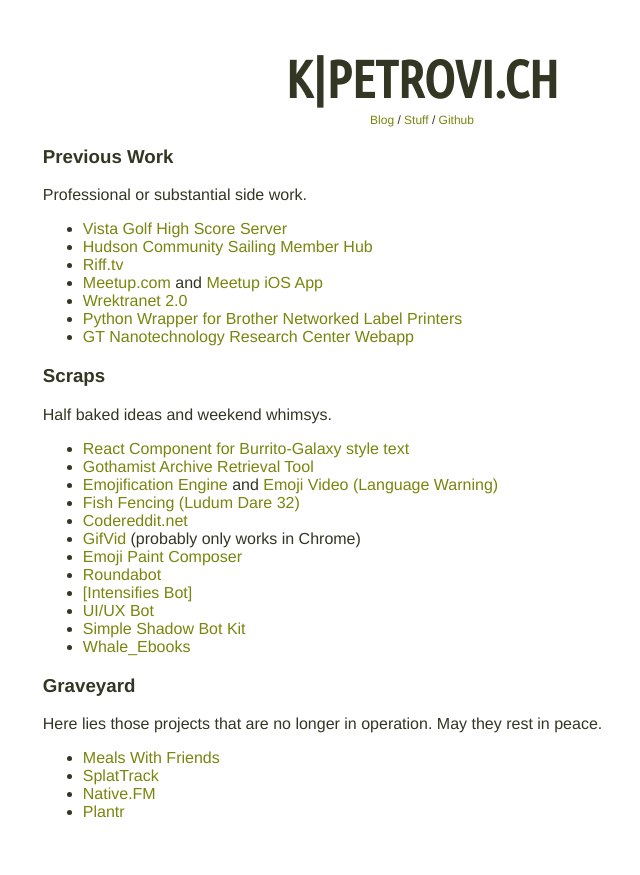
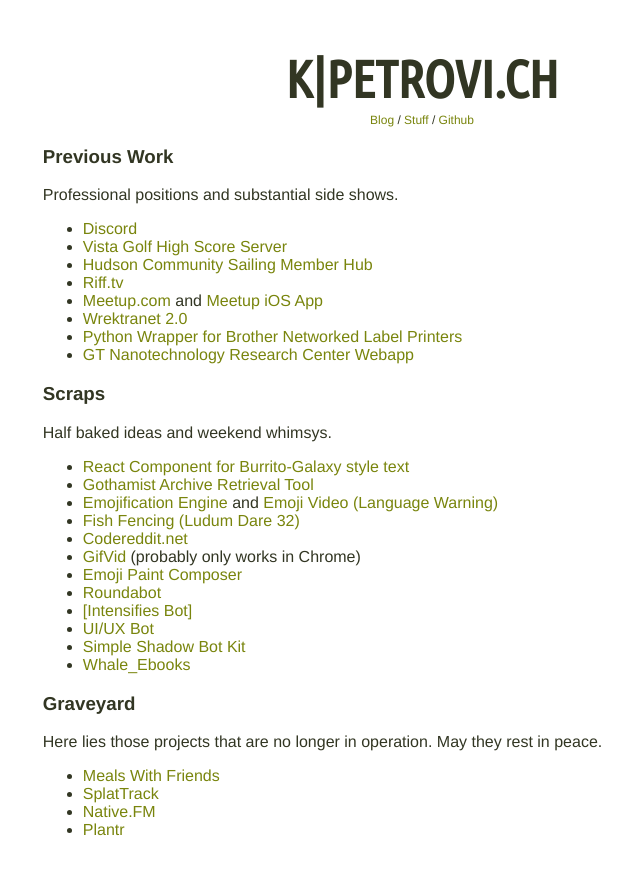
Before and after one commit to fozzle/fozzle.github.io, a Jekyll site: the page built from stuff.html, in a window 1280 px wide. Shown: the top 875 px of the page, without its empty margins (218-858 px from the left). Built offline with Jekyll 4.4.1, drawn with Linux system fonts in a browser that asks for light colours.

Commit message:
Update stuff.html

```diff
--- a/stuff.html
+++ b/stuff.html
@@ -4,8 +4,9 @@ title: Kyle Petrovich - Stuff
 ---
 
 <h3>Previous Work</h3>
-  <p>Professional or substantial side work.</p>
+  <p>Professional positions and substantial side shows.</p>
   <ul>
+    <li><a href="https://discordapp.com">Discord</a></li>
     <li><a href="http://shallotgames.com/vistagolf">Vista Golf High Score Server</a></li>
     <li><a href="https://hudsonsailing.club">Hudson Community Sailing Member Hub</a></li>
     <li><a href="https://www.riff.tv">Riff.tv</a></li>
```
